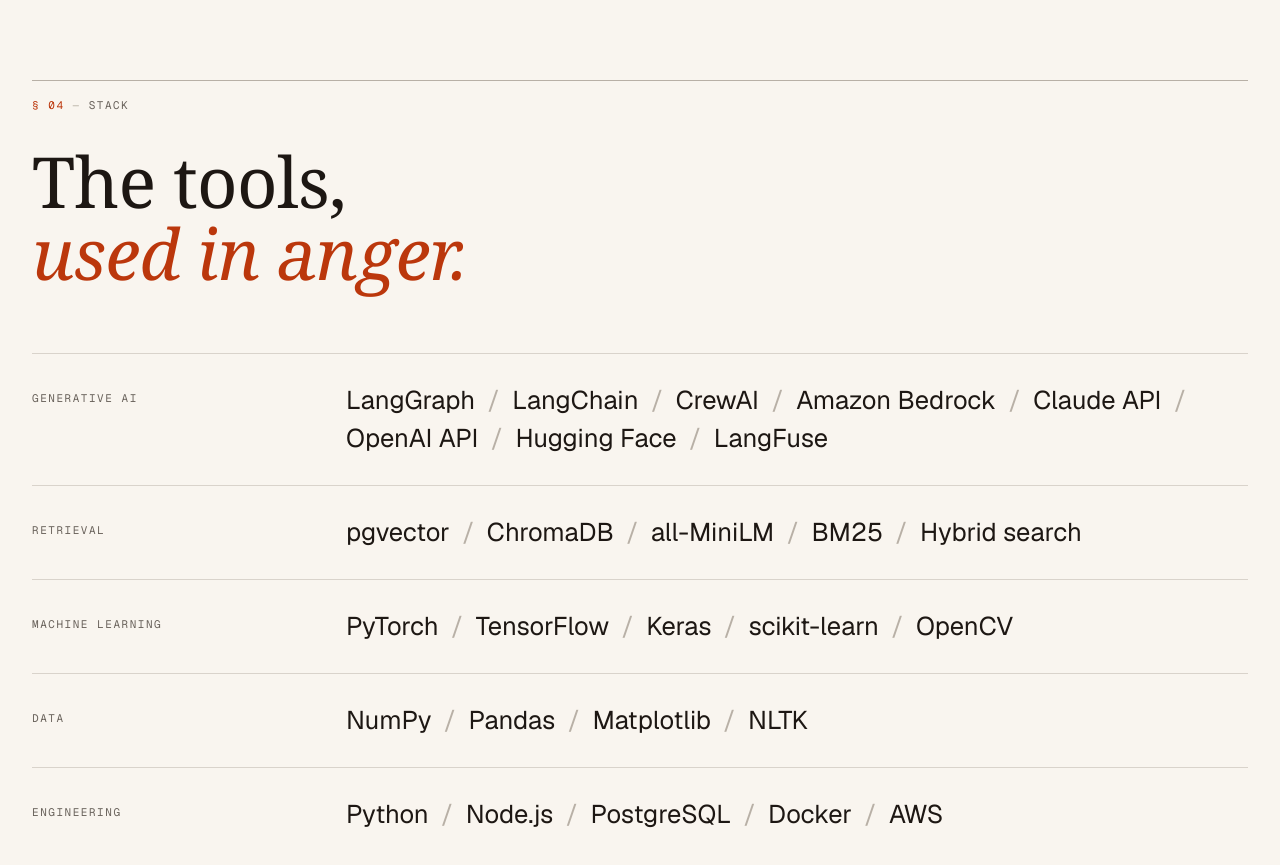
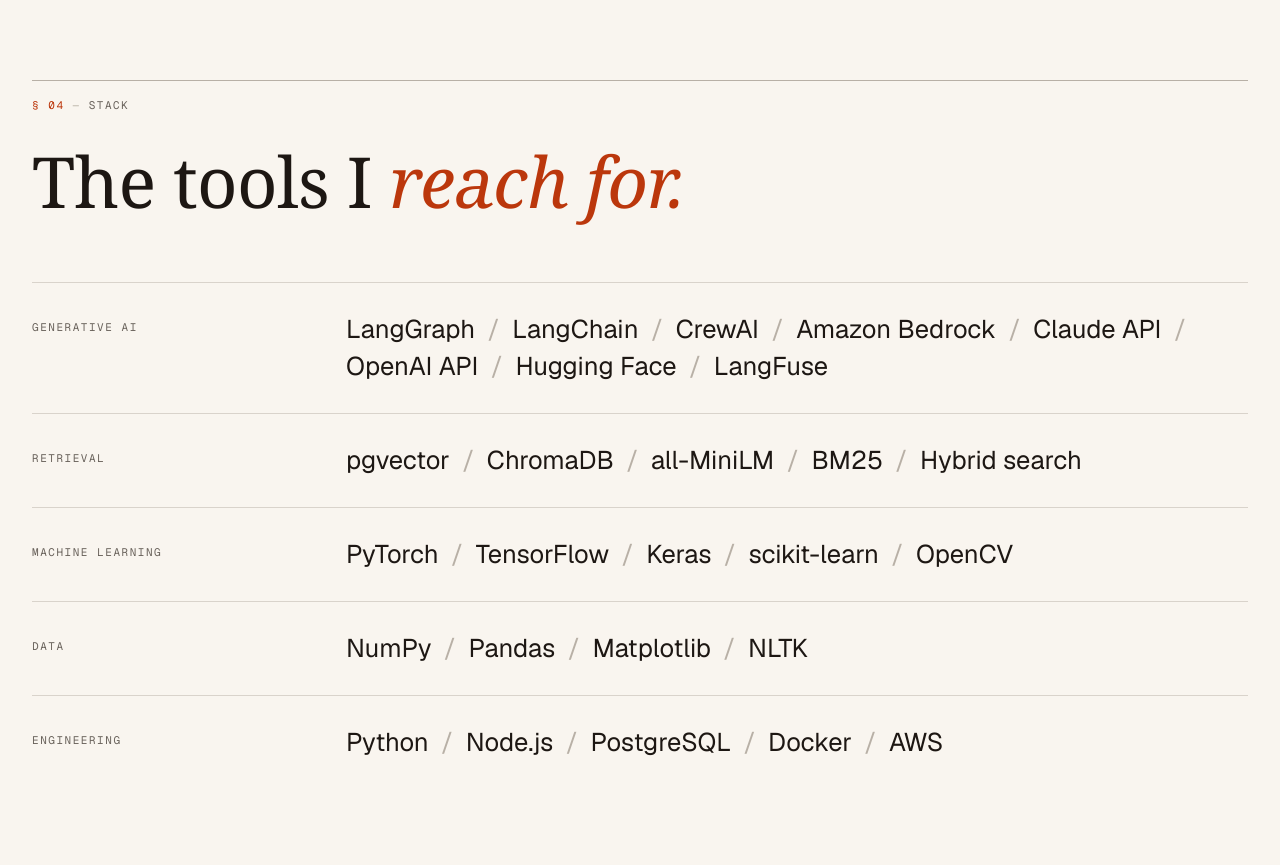
Before and after one commit to sobanali256/Portfolio-Website, a React (Vite) app: page / in a window 1280 px wide. Shown: the part 5680-6545 px from the top of the page. Built offline with nearby package versions, Linux system fonts and the light colour scheme; a web font is replaced by a local one.

Commit message:
Retitle the Stack section

```diff
--- a/src/App.tsx
+++ b/src/App.tsx
@@ -319,7 +319,7 @@
         {/* ——— § 04 Stack ——— */}
         <section id="stack" className="py-20 md:py-32">
           <div className={CONTAINER}>
-            <SectionHeader number="04" name="Stack" title={<>The tools, <Em>used in anger.</Em></>} />
+            <SectionHeader number="04" name="Stack" title={<>The tools I <Em>reach for.</Em></>} />
             <dl>
               {stack.map((g, i) => (
                 <Reveal
```
